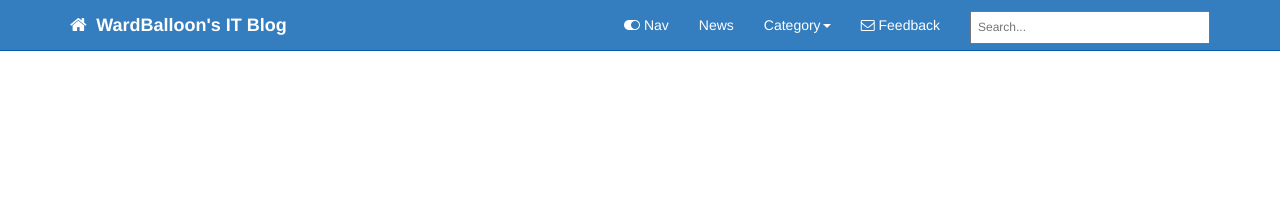
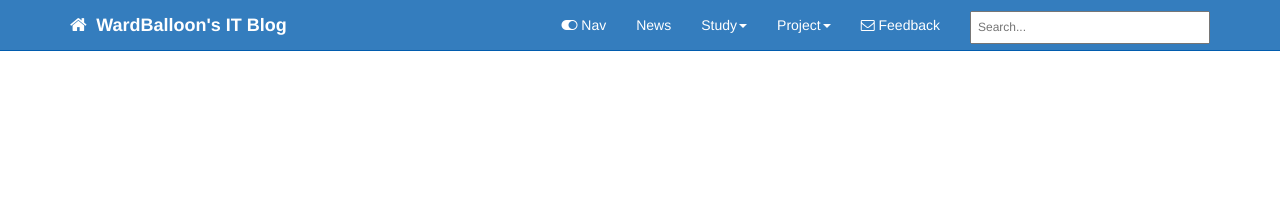
Before and after one commit to codingsoo/codingsoo.github.io1, a Jekyll site: the page built from index.html, in a window 1280 px wide and 900 px high. Shown: the top 206 px of the window. Built offline with Jekyll 4.4.1, drawn with Linux system fonts in a browser that asks for light colours; nearby versions of some CDN libraries; comment, search, counter and statistics services are not loaded.

Commit message:
Devide Category section into study and project section (topnav)

```diff
--- a/_data/topnav.yml
+++ b/_data/topnav.yml
@@ -10,9 +10,12 @@ topnav:
 topnav_dropdowns:
 - title: Topnav dropdowns
   folders:
-    - title: Category
+    - title: Study
       folderitems:
         - title: C language
           url: /
-        - title: Projects
+
+    - title: Project
+      folderitems:
+        - title: Project 1
           url: /
```
